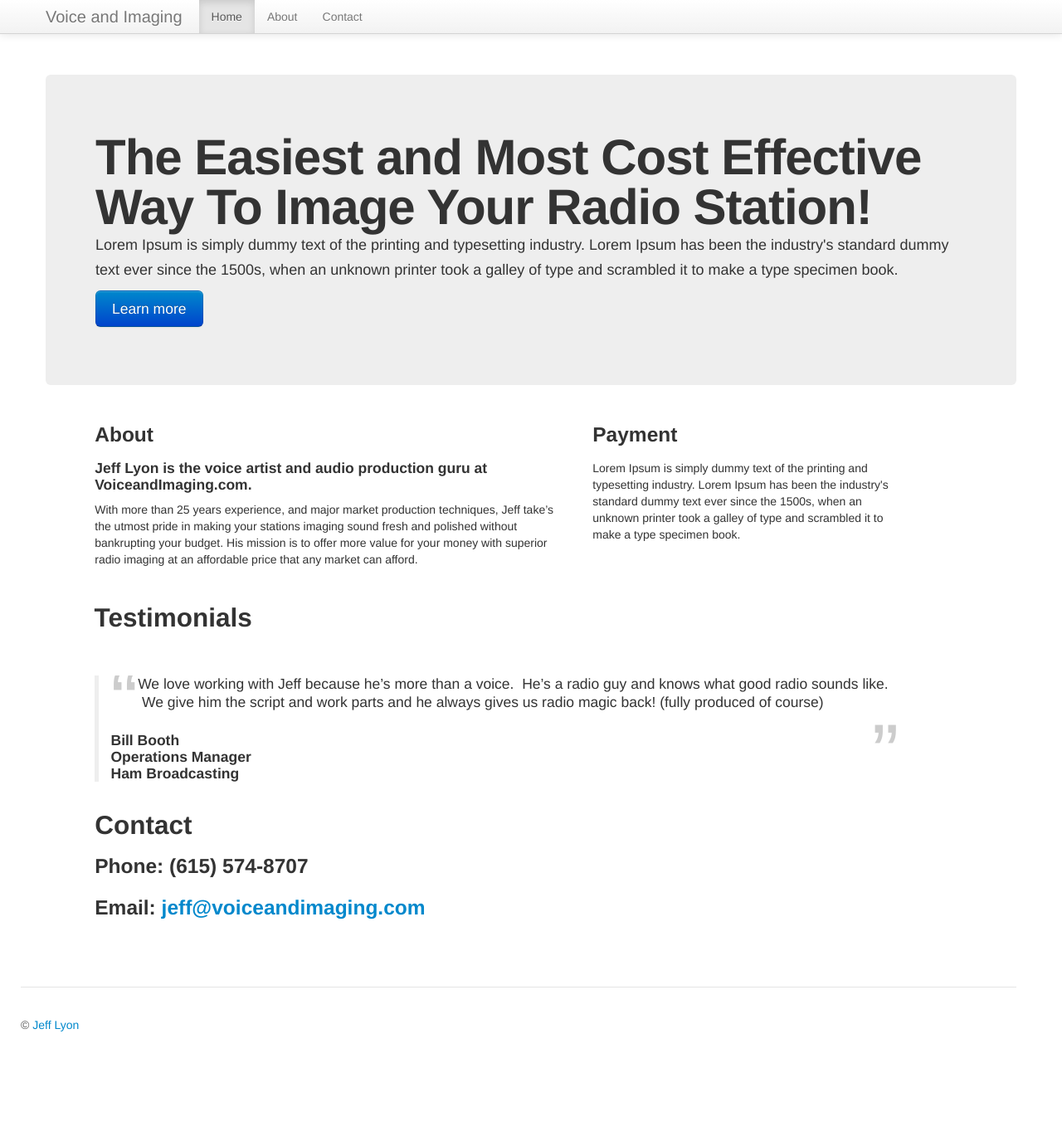
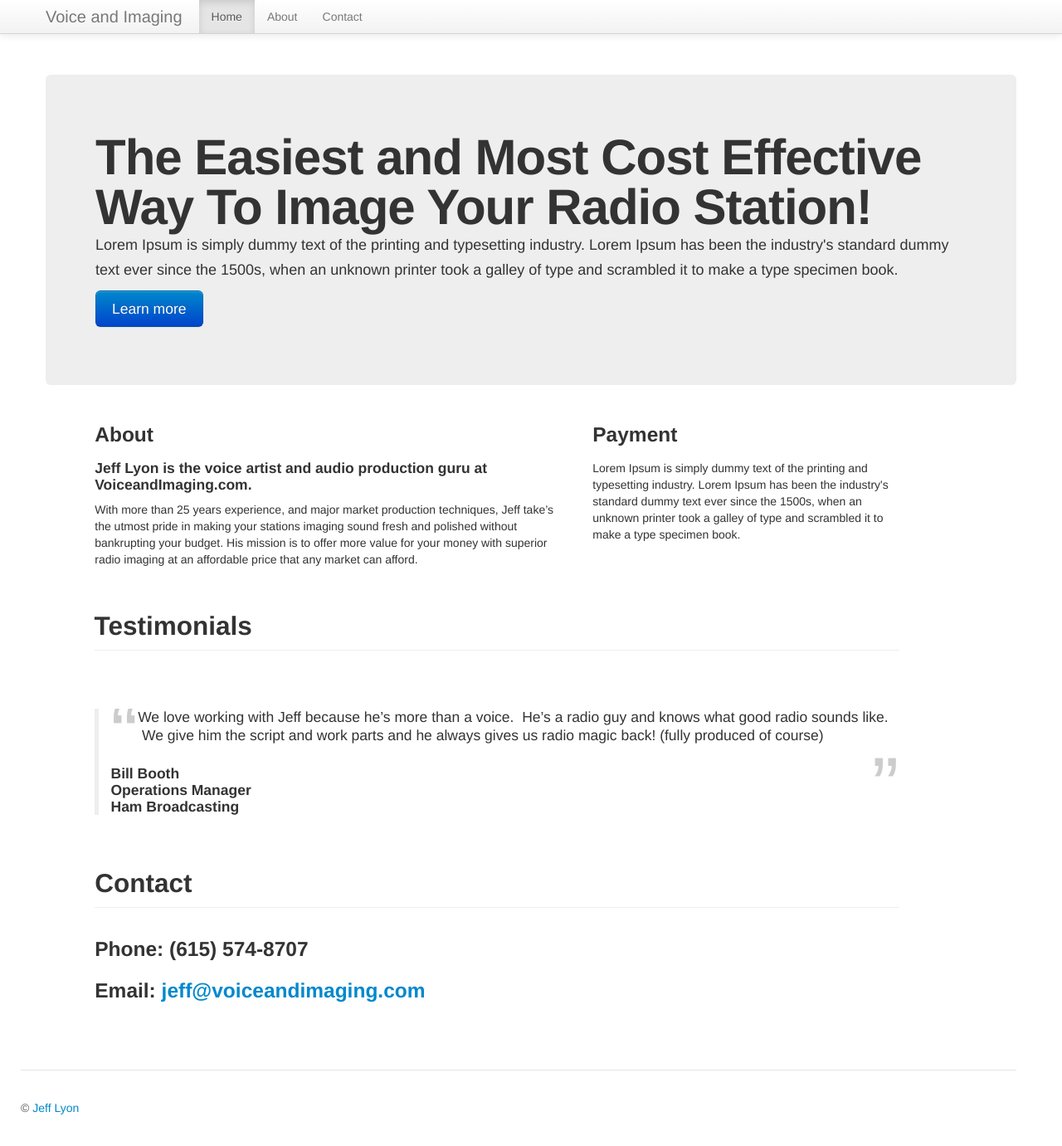
Before and after one commit to kevinold/voiceandimaging.com, a Jekyll site: the page index.html, which Jekyll copies as it is, in a window 1280 px wide and 1381 px high. Shown: the whole window at 83% size. Built offline with Jekyll 4.4.1, drawn with Linux system fonts in a browser that asks for light colours; Markdown is read by kramdown in place of the engine named in the settings.

Commit message:
adjust page headers

```diff
--- a/index.html
+++ b/index.html
@@ -73,7 +73,7 @@
 
     <br/>
     <div id="testimonials" class="row span10" style='margin-left: 5%;margin-right: 5%;height:250px;'>
-      <h2>Testimonials</h2>
+      <h2 class="page-header">Testimonials</h2>
       <br/>
       <br/>
 
@@ -136,9 +136,13 @@
     </div>
 
     <br clear="all"/>
+    <br clear="all"/>
+    <br clear="all"/>
+    <br clear="all"/>
+
     <div id="contact" class="row" style='margin-left: 2.5%;'>
-      <div class="span6">
-        <h2>Contact</h2>
+      <div class="span10">
+        <h2 class="page-header">Contact</h2>
         <ul class="unstyled">
         	<li><h3>Phone: (615) 574-8707</h3></li>
         	<li><h3>Email: <a href="mailto:jeff@voiceandimaging.com">jeff@voiceandimaging.com</a></h3></li>
```
